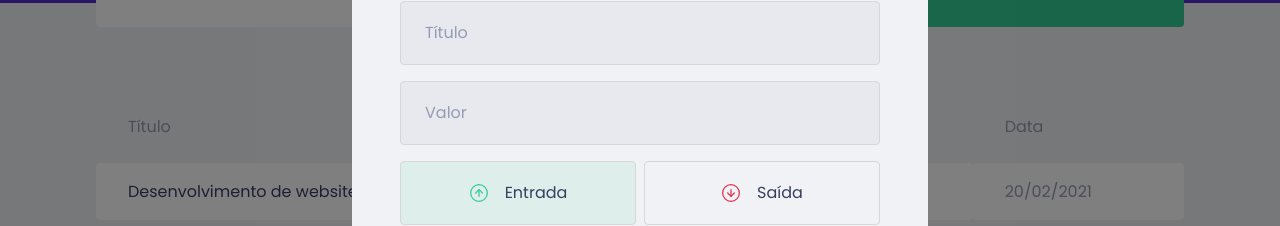
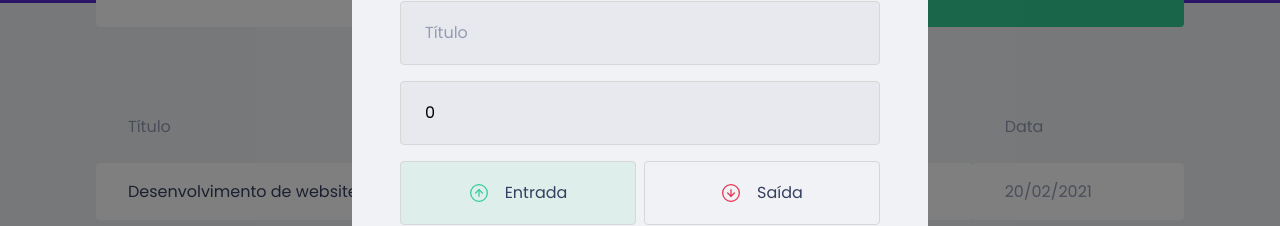
Before and after one commit to Danilo55Amaral/dtmoney, a React (Vite) app: page / in a window 1280 px wide. Both pictures are taken after a click on the button "Nova transação". Shown: the part 237-463 px from the top of the page. Built offline with nearby package versions, Linux system fonts and the light colour scheme; no server answers; what miragejs would draw is missing.

Commit message:
Funcionalidade de salvar dados do form

```diff
--- a/src/components/NewTransactionModal/index.tsx
+++ b/src/components/NewTransactionModal/index.tsx
@@ -1,4 +1,4 @@
-import { useState } from "react";
+import { FormEvent, useState } from "react";
 import Modal from "react-modal";
 import closeImg from '../../assets/close.svg';
 import incomeImg from '../../assets/income.svg';
@@ -13,6 +13,20 @@ interface NewTransactionModalProps {
 
 export function NewTransactionModal({ isOpen, onRequestClose }: NewTransactionModalProps) {
     const [type, setType] = useState('deposit');
+    const [title, setTitle] = useState('');
+    const [value, setValue] = useState(0);
+    const [category, setCategory] = useState('');
+
+    function handleCreateNewTransaction(event: FormEvent) {
+        event.preventDefault();
+
+        console.log({
+            title,
+            value,
+            category,
+            type,
+        })
+    }
 
     return (
         <Modal
@@ -29,16 +43,20 @@ export function NewTransactionModal({ isOpen, onRequestClose }: NewTransactionMo
                 <img src={closeImg} alt="Fechar modal" />
             </button>
 
-            <Container>
+            <Container onSubmit={handleCreateNewTransaction}>
                 <h2>Cadastrar transação</h2>
 
                 <input
                     placeholder="Título"
+                    value={title}
+                    onChange={event => setTitle(event.target.value)}
                 />
 
                 <input
                     type="number"
                     placeholder="Valor"
+                    value={value}
+                    onChange={event => setValue(Number(event.target.value))}
                 />
 
                 <TransactionTypeContainer>
@@ -65,6 +83,8 @@ export function NewTransactionModal({ isOpen, onRequestClose }: NewTransactionMo
 
                 <input
                     placeholder="Categoria"
+                    value={category}
+                    onChange={event => setCategory(event.target.value)}
                 />
 
                 <button type="submit">
```
Also changed, not shown: anotacoes.js (+55 -0 lines).
